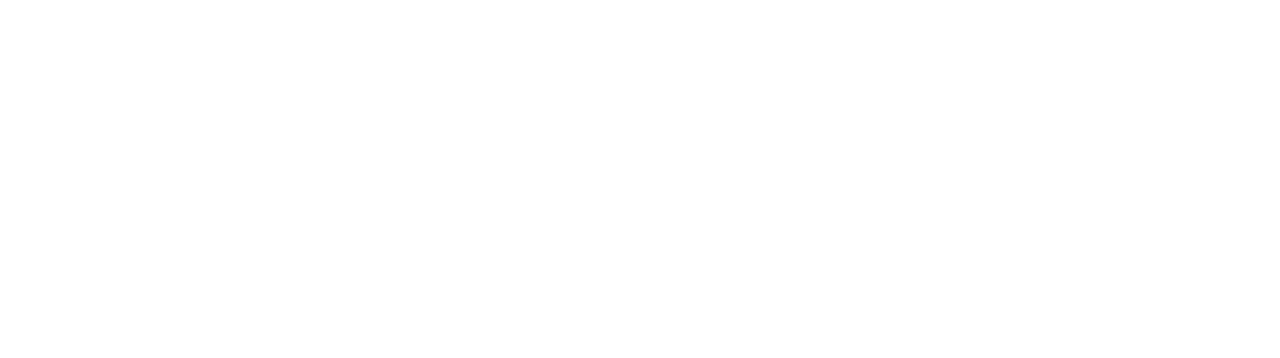
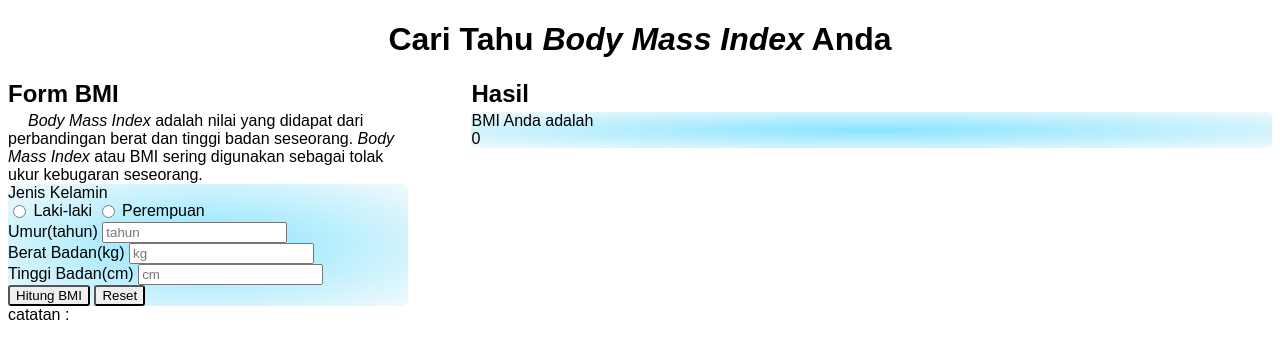
Before and after one commit to revou-fundamental-course/4-mar-24-dawnway, a plain HTML site: page index.html in a window 1280 px wide. Drawn offline with Linux system fonts and the light colour scheme.

Commit message:
Calculation Working

```diff
--- a/css/style.css
+++ b/css/style.css
@@ -0,0 +1,51 @@
+body{
+    font-family: Arial, Helvetica, sans-serif;
+}
+
+h1{
+    text-align: center;
+}
+
+.content{
+    display: flex;
+}
+
+.radio-label{
+    position: relative;bottom: 2px;
+}
+
+.input-view{
+    display: flex;
+    width: 50%;
+    flex-direction: column;
+    margin-right: 2.5%;
+}
+
+.output-view{
+    display: flex;
+    width: 100%;
+    flex-direction: column;
+    margin-left: 2.5%;
+}
+
+.view-title{
+    font-size: 24px;
+    font-weight: bold;
+    margin-bottom: 4px;
+}
+
+button{
+    border-radius: 3px;
+}
+
+.form-input-BMI{
+    background-image: radial-gradient(#8ae4ff,#f0fafc);
+    width: 100%;
+    border-radius: 5px;
+}
+
+.Output-BMI{
+    background-image: radial-gradient(#8ae4ff,#f0fafc);
+    width: 100%;
+    border-radius: 5px;
+}
--- a/index.html
+++ b/index.html
@@ -1,10 +1,45 @@
 <!DOCTYPE html>
 <html>
 <head>
-    <meta charset="UTF-8" />
-    <title>title</title>
+    <title>BMI Calculator</title>
+    <link rel="stylesheet" href="css/style.css">
 </head>
 <body>
-
+    <head>
+        <h1>Cari Tahu <i>Body Mass Index</i> Anda</h1>
+    </head>
+    <main>
+        <span class="content">
+            <span class="input-view">
+                <span class="view-title">Form BMI</span>
+                <span style="text-indent: 5%;" class="BMI-notes"><i>Body Mass Index</i> adalah nilai yang didapat dari perbandingan berat dan tinggi badan seseorang.
+                     <i>Body Mass Index</i> atau BMI sering digunakan sebagai tolak ukur kebugaran seseorang. </span>
+                <section class="form-input-BMI">
+                    <label>Jenis Kelamin <br></label>
+                    <input type="radio" name="Gender" id="gender-male">
+                    <label for="gender-male" class="radio-label">Laki-laki</label>
+                    <input type="radio" name="Gender" id="gender-female">
+                    <label for="gender-female" class="radio-label">Perempuan <br></label>
+                    <label>Umur(tahun)</label>
+                    <input type="text" name="Age" id="PersonAge" placeholder="tahun"><br>
+                    <label>Berat Badan(kg)</label>
+                    <input type="text" id="Body-Weight" placeholder="kg"><br>
+                    <label>Tinggi Badan(cm)</label>
+                    <input type="text" id="Body-Height" placeholder="cm"><br>
+                    <button onclick="BodyMassIndexCalc()">Hitung BMI</button>
+                    <button>Reset</button>
+                </section>
+                <span class="BMI-notes">catatan :</span><br>
+                <span class="BMI-notes"></span>
+            </span>
+            <span class="output-view">
+                <span class="view-title">Hasil</span>
+                <section class="Output-BMI">
+                    <label>BMI Anda adalah<br></label>
+                    <label id="Body-Mass-Index">0</label>
+            </span>
+        </span>
+    </main>
+    <script src="js/script.js"></script>
 </body>
 </html>
--- a/js/script.js
+++ b/js/script.js
@@ -0,0 +1,11 @@
+function BodyMassIndexCalc()
+{
+ var Bodyweight=parseFloat(document.getElementById("Body-Weight").value);
+ var Bodyheight=parseFloat(document.getElementById("Body-Height").value);
+ var BodyMassIndex;
+ BodyMassIndex=Bodyweight/((Bodyheight/100)*(Bodyheight/100));
+ document.getElementById("Body-Mass-Index").innerHTML=BodyMassIndex.toFixed(2)
+ console.log(Bodyweight);
+ console.log(Bodyheight);
+ console.log(BodyMassIndex);
+}
```
